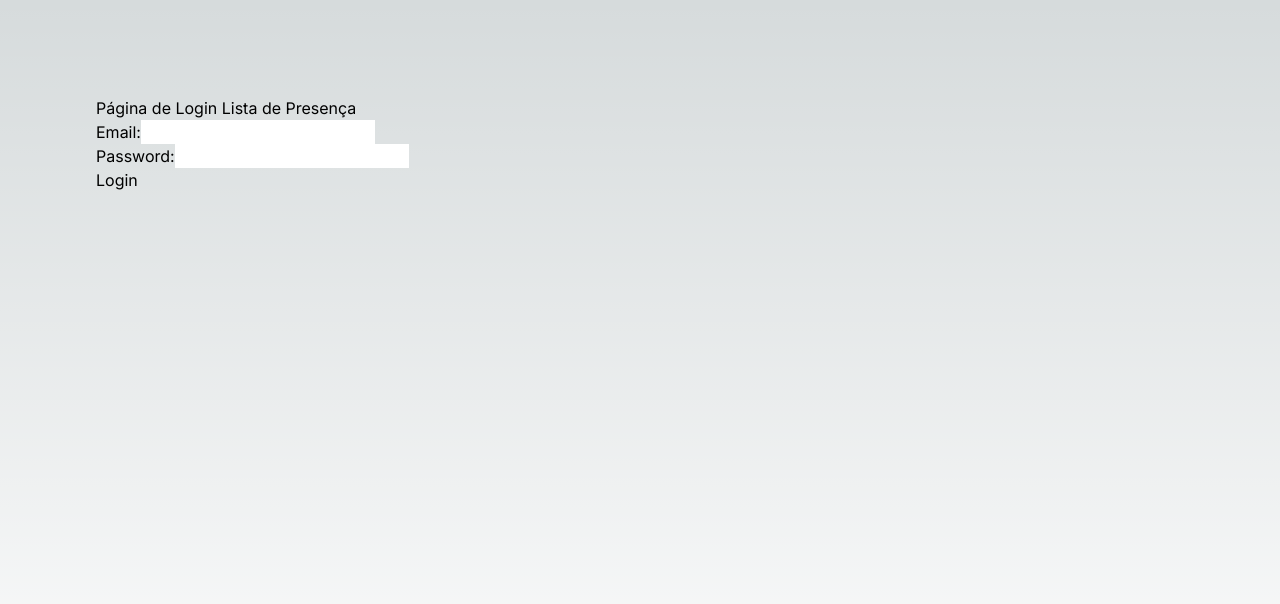
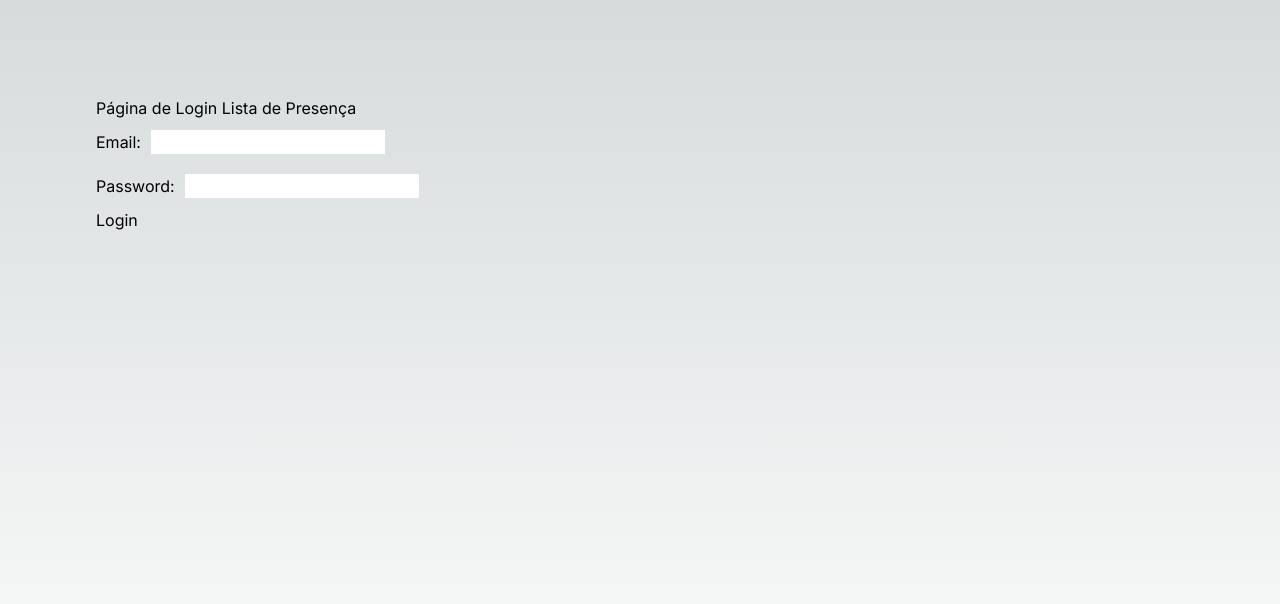
Before and after one commit to danielbandrade/presenca-uniangels, a Next.js app in the folder frontend/front-lista-presenca/: page /login in a window 1280 px wide. Shown: the top 604 px of the page. Built offline with nearby package versions, Linux system fonts and the light colour scheme.

Commit message:
mais alguns ajustes na página de login

```diff
--- a/frontend/front-lista-presenca/src/pages/attendence.js
+++ b/frontend/front-lista-presenca/src/pages/attendence.js
@@ -11,7 +11,6 @@ const inter = Inter({ subsets: ['latin'] })
 
 export default function Attendence({ data }){
 
-    console.log(data);
     const router = useRouter();
 
   return (
@@ -33,8 +32,6 @@ export async function getServerSideProps() {
     const response = await fetch('http://localhost:5000/api/members/getmembers');
     const data = await response.json();
 
-    console.log(data);
-
     return {
         props: {
             data,
--- a/frontend/front-lista-presenca/src/pages/login.js
+++ b/frontend/front-lista-presenca/src/pages/login.js
@@ -2,6 +2,9 @@
 import React, { useState } from 'react';
 import { Inter } from 'next/font/google';
 import { useRouter } from 'next/router';
+
+
+// TODO fazer login encaminhar para ppágina de presença
 
 const inter = Inter({ subsets: ['latin'] })
 
@@ -24,7 +27,7 @@ const Login = () => {
 
         if (response.ok) {
           // Handle successful login response here
-          console.log(response);
+          router.push('/attendence');
         } else {
           // Handle login error response here
           console.log('Login failed!');
@@ -49,6 +52,7 @@ const Login = () => {
           <input
             type="email"
             value={email}
+            style={{ color: 'red', margin: '10px'  }}
             onChange={(e) => setEmail(e.target.value)}
           />
         </div>
@@ -57,6 +61,7 @@ const Login = () => {
           <input
             type="password"
             value={password}
+            style={{ color: 'red', margin: '10px'  }}
             onChange={(e) => setPassword(e.target.value)}
           />
         </div>
```
Also changed, not shown: 1 other file (tests, documents, lock files or other folders).
